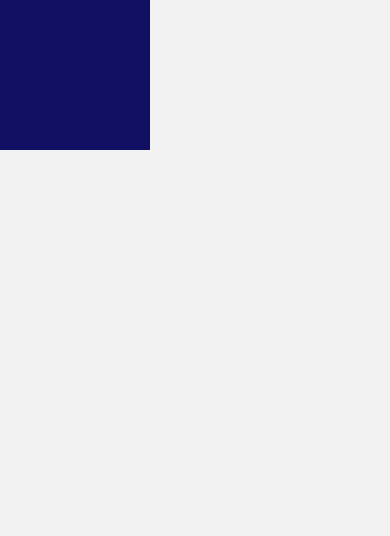
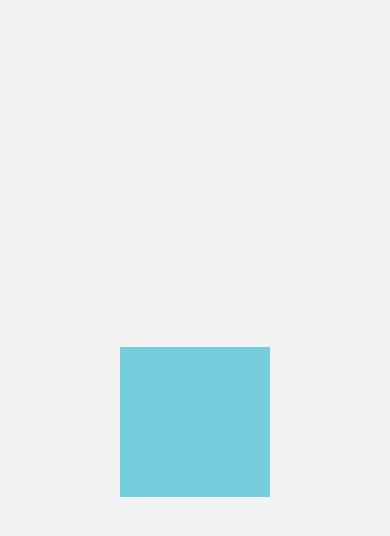
Before and after one commit to FededelRincon/react-native-components, a React Native app: screen /Animation102Screen in a window 390 px wide. Shown: the top 536 px of the page. Built offline with nearby package versions, Linux system fonts and the light colour scheme.

Commit message:
animation102 animated box XY - done

```diff
--- /dev/null
+++ b/src/hooks/useAnimation.tsx
@@ -0,0 +1,54 @@
+import { useRef } from "react";
+import { Animated, Easing } from "react-native";
+
+
+export const useAnimation = () => {
+
+    const opacity  = useRef( new Animated.Value(0) ).current;
+    const position = useRef( new Animated.Value(0) ).current;
+
+    const fadeIn = () => {
+        Animated.timing(
+            opacity,
+            {
+                toValue: 1,
+                duration: 300,
+                useNativeDriver: true,
+            }
+        ).start()
+    }
+
+    const fadeOut = () => {
+        Animated.timing(
+            opacity,
+            {
+                toValue: 0,
+                duration: 300,
+                useNativeDriver: true,
+            }
+        ).start()
+    }
+
+    const startMovingPosition = ( initPosition: number, duration = 300 ) => {
+
+        position.setValue(initPosition);
+
+        Animated.timing(
+            position,
+            {
+                toValue: 0,
+                duration,
+                useNativeDriver: true,
+                // easing: Easing.bounce,   //con esto rebota
+            }
+        ).start()
+    }
+
+    return {
+        opacity,
+        position,
+        fadeIn,
+        fadeOut,
+        startMovingPosition
+    }
+}
--- a/src/screens/Animation101Screen.tsx
+++ b/src/screens/Animation101Screen.tsx
@@ -1,33 +1,10 @@
 import React, { useRef } from 'react'
-import { Animated, Button, StyleSheet, View } from 'react-native'
+import { Animated, Button, Easing, StyleSheet, View } from 'react-native'
+import { useAnimation } from '../hooks/useAnimation'
 
 export const Animation101Screen = () => {
 
-    const opacity = useRef( new Animated.Value(0) ).current;
-
-    const fadeIn = () => {
-        Animated.timing(
-            opacity,
-            {
-                toValue: 1,
-                duration: 300,
-                useNativeDriver: true,
-            }
-        ).start()
-    }
-
-    const fadeOut = () => {
-        Animated.timing(
-            opacity,
-            {
-                toValue: 0,
-                duration: 300,
-                useNativeDriver: true,
-            }
-        ).start()
-    }
-
-
+    const { fadeIn, fadeOut, opacity, position, startMovingPosition } = useAnimation();
 
     return (
         <View style={ styles.container }>
@@ -35,13 +12,19 @@ export const Animation101Screen = () => {
             <Animated.View style={{
                 ...styles.purpleBox,
                 marginBottom: 20,
-                opacity: opacity,
+                opacity,
+                transform: [{
+                    translateY: position
+                }],
             }}/>
 
             <View style={{ flexDirection:'row', marginEnd: 5 }}>
                 <Button
                     title="FadeIn"
-                    onPress={ fadeIn }
+                    onPress={ () => {
+                        fadeIn();
+                        startMovingPosition( -100 )
+                    }}
                 />
 
                 <Button
--- a/src/screens/Animation102Screen.tsx
+++ b/src/screens/Animation102Screen.tsx
@@ -1,11 +1,35 @@
-import React from 'react'
-import { StyleSheet, View } from 'react-native'
+import React, { useRef } from 'react'
+import { Animated, PanResponder, StyleSheet, View } from 'react-native'
 
 export const Animation102Screen = () => {
+
+    const pan = useRef(new Animated.ValueXY()).current;
+
+    const panResponder = PanResponder.create({
+        onStartShouldSetPanResponder: () => true,
+        onPanResponderMove: Animated.event([
+          null,
+          {
+            dx: pan.x, // x,y are Animated.Value
+            dy: pan.y,
+          },
+
+        ],{useNativeDriver: false}),
+        onPanResponderRelease: () => {
+          Animated.spring(
+            pan, // Auto-multiplexed
+            { toValue: { x: 0, y: 0 }, useNativeDriver: false } // Back to zero
+          ).start();
+        },
+      });
+
     return (
-        <View style={{ flex: 1}}>
+        <View style={styles.container}>
 
-            <View style={styles.purpleBox}/>
+            <Animated.View
+                {...panResponder.panHandlers}
+                style={[pan.getLayout(), styles.ligthBlueBox]}
+            />
 
         </View>
     )
@@ -13,9 +37,14 @@ export const Animation102Screen = () => {
 
 
 const styles = StyleSheet.create({
+    container: {
+        flex: 1,
+        justifyContent: 'center',
+        alignItems: 'center',
+    },
 
-    purpleBox: {
-        backgroundColor: '#100f61',
+    ligthBlueBox: {
+        backgroundColor: '#75CEDB',
         width: 150,
         height: 150,
     }
```
